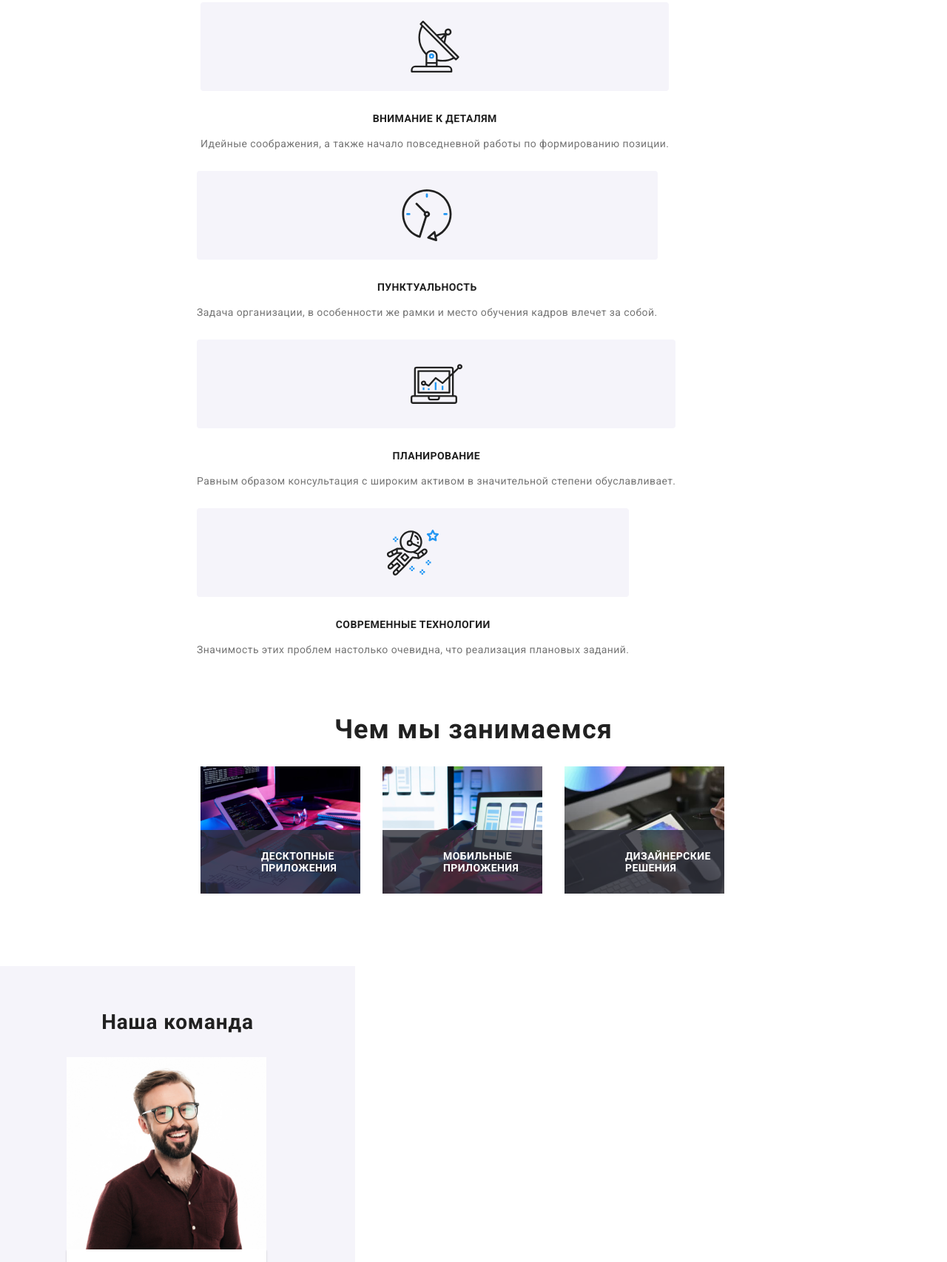
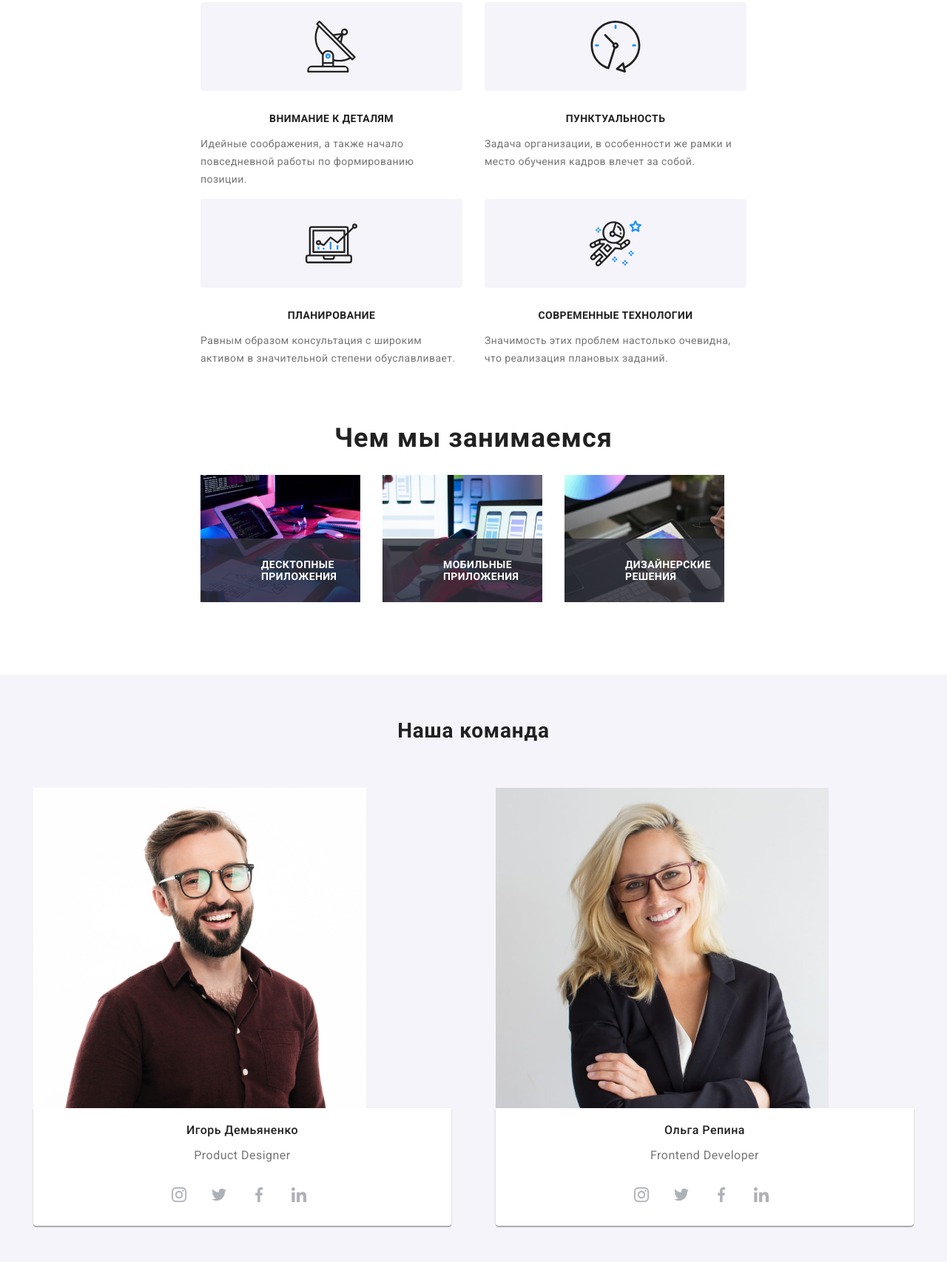
Before and after one commit to Saminka/dz_8_final, a plain HTML site: page index.html in a window 1280 px wide. Shown: the part 517-2223 px from the top of the page at 74% size. Drawn offline with nearby package versions, Linux system fonts and the light colour scheme.

```diff
--- a/index.html
+++ b/index.html
@@ -174,7 +174,7 @@
           <h2 hidden>Наши преимущества</h2>
           <ul class="advantages-list">
 
-            <li class="advantages-item">
+            <li class="advantages-item item-one">
               <div class="icons">
                 <svg width="70px" height="70px" class="">
                   <use href="./Images/symbol-defs.svg#icon-antenna"></use>
@@ -198,7 +198,7 @@
                 кадров влечет за собой.
               </p>
             </li>
-            <li class="advantages-item">
+            <li class="advantages-item item-three">
               <div class="icons">
                 <svg width="70px" height="70px">
                   <use href="./Images/symbol-defs.svg#icon-diagram"></use>
@@ -277,7 +277,7 @@
         <div class="team-container">
           <h2>Наша команда</h2>
           <ul class="team-list">
-            <li class="item">
+            <li class="item team-item-one">
               <img
                 src="./Images/IgorDemyanenko.jpg"
                 width="270"
--- a/sass/components/_advantages.scss
+++ b/sass/components/_advantages.scss
@@ -74,15 +74,30 @@
 @media screen and (min-width: 768px) {
     display: flex;
     flex-wrap: wrap;
-    margin: -5px;
+
   }
 
 }
 
+
+
+
 .advantages-item {
   @media screen and (min-width: 768px) {
-    width: calc((100%-2*15px)/2);
-    margin: 5px;
+    width: 354px;
+
+  }
+}
+
+ .item-one {
+  @media screen and (min-width: 768px) {
+    margin-right: 30px;
+  }
+}
+
+.item-three {
+  @media screen and (min-width: 768px) {
+    margin-right: 30px;
   }
 }
 
--- a/sass/components/_clients.scss
+++ b/sass/components/_clients.scss
@@ -48,12 +48,21 @@
     align-items: center;
     justify-content: center;
     flex-wrap: wrap;
-}
+
+    @media screen and (min-width: 768px) {
+
+    }
+  }
+
 
 .clients-item {
   width: 210px;
   height: 90px;
 
+  @media screen and (min-width: 768px) {
+    margin: 15px;
+  width: calc((100% - 3 * 30px) /3 );
+  }
 
 }
 
--- a/sass/components/_footer.scss
+++ b/sass/components/_footer.scss
@@ -13,8 +13,9 @@
     flex-direction: column;
   }
 
-  @media (min-width: 763px) {
-    width: 763px;
+  @media (min-width: 768px) {
+    width: 768px;
+    justify-content: space-around;
   }
 
   @media (min-width: 1600px) {
@@ -56,6 +57,12 @@
   flex-direction: column;
 
   margin-bottom: 60px;
+
+  @media screen and (min-width: 768px) {
+    margin: 0;
+
+
+  }
 }
 
 .footer-title {
@@ -212,6 +219,7 @@
 }
 
 .foter-box-link {
+  width: 206px;
   display: inline-block;
 
   align-items: center;
@@ -219,6 +227,14 @@
   justify-content: center;
 
   flex-direction: column;
+
+  @media screen and (min-width: 768px) {
+
+
+    margin-right: 80px;
+
+
+  }
 
 }
 
@@ -324,6 +340,11 @@
 
 .footer-box-subscribe {
 margin-top: 60px;
+
+@media  screen and (min-width: 768px) {
+
+  text-align: center;
+}
 }
 
 // .footer-subcribe-heading {
--- a/sass/components/_team.scss
+++ b/sass/components/_team.scss
@@ -8,7 +8,7 @@
 .team-section {
   background-color: #f5f4fa;
   margin: 0;
-  width: 480px;
+  width: 100%;
   padding-top: 60px;
   padding-bottom: 60px;
 }
@@ -140,11 +140,11 @@
     align-items: center;
     display: grid;
 
-  // @media (max-width: 480px) {
-  //   list-style: none;
-  //   padding-left: 0;
-  //   display: inline-block;
-  // }
+  @media (min-width: 768px) {
+    display: flex;
+    flex-wrap: wrap;
+    margin: 0;
+  }
 }
 
 .team-list img {
@@ -162,6 +162,20 @@
   }
 }
 
+
+
+
 .team-list .item:not(:last-child) {
   margin-right: 30px;
 }
+
+
+
+
+
+@media (min-width: 768px) {
+.team-list .item {
+  width: calc((100% - 4 * 30px) / 2);
+  margin: 30px;
+}
+}
```
Also changed, not shown: css/main.css, css/main.min.css, css/portfolio.css, css/portfolio.min.css, 4 other files.
